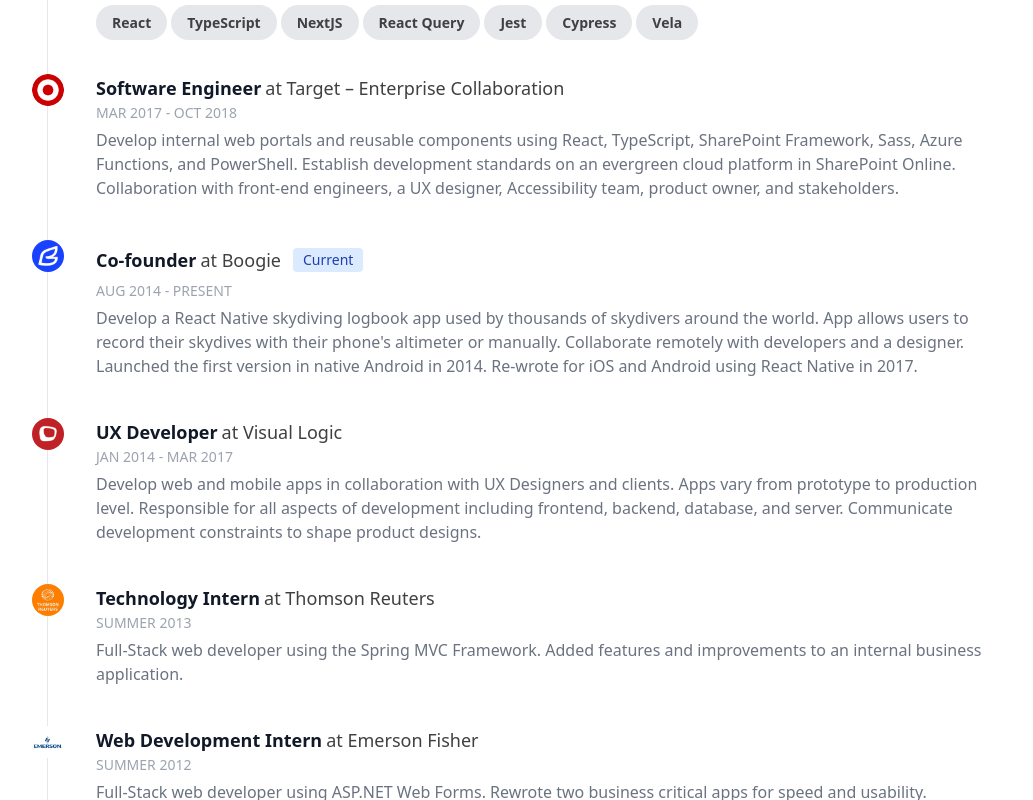
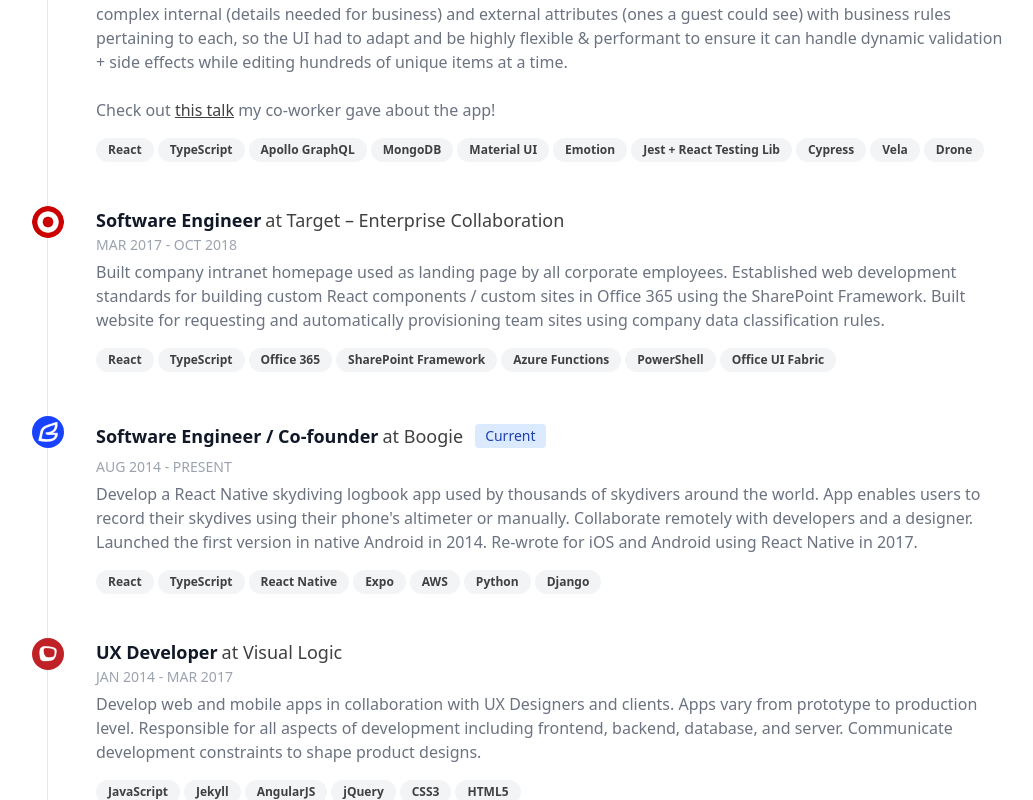
Before and after one commit to jacobhummel/jacobhummel, a Next.js app: page / in a window 1280 px wide. Shown: the part 1100-1900 px from the top of the page, without its empty margins (113-1146 px from the left). Built offline with nearby package versions, Linux system fonts and the light colour scheme.

Commit message:
polish / content

```diff
--- a/components/Experience.tsx
+++ b/components/Experience.tsx
@@ -48,16 +48,17 @@
                 </ol>
               )}
               {item.skills && (
-                <ol className="list-disc list-inside text-gray-500 mt-4">
+                <div className="flex flex-wrap">
                   {item.skills.map((skill) => (
                     <Link
+                      key={skill.name}
                       href={skill.link}
-                      className="px-4 py-2 rounded-full text-gray-500 bg-gray-200 font-semibold text-sm mr-1 align-center w-max cursor-pointer active:bg-gray-300 transition duration-300 ease"
+                      className="px-3 py-1 rounded-full text-gray-500 bg-gray-100 font-semibold text-xs mr-1 mb-1 align-center w-max cursor-pointer hover:bg-gray-300 transition duration-300 ease"
                     >
                       {skill.name}
                     </Link>
                   ))}
-                </ol>
+                </div>
               )}
             </li>
           ))}
--- a/components/Feature.tsx
+++ b/components/Feature.tsx
@@ -48,23 +48,29 @@
                   </h2>
                   <div className="w-12 h-1 bg-blue-600 rounded mt-2 mb-4"></div>
                   <p className="text-base">Skydiving Logbook app</p>
-                  <Link href="https://boogie.io">boogie.io</Link>
+                  <Link href="https://boogie.io" className="underline">
+                    boogie.io
+                  </Link>
                 </div>
               </div>
               <div className="sm:w-2/3 sm:pl-8 sm:py-8 sm:border-l border-gray-200 sm:border-t-0 border-t mt-4 pt-4 sm:mt-0 text-center sm:text-left">
                 <p className="leading-relaxed text-lg mb-4">
-                  Lorem ipsum dolor sit amet, consectetur adipiscing elit.
-                  Maecenas non dictum metus. Fusce mollis varius ligula.
-                  Phasellus volutpat, orci eu ornare imperdiet, dui quam
-                  tincidunt odio, ac pharetra enim sem ut enim. Fusce gravida
-                  est vitae erat molestie, ut molestie lacus facilisis.
-                  Phasellus volutpat, orci eu ornare imperdiet, dui quam
-                  tincidunt odio, ac pharetra enim sem ut enim. Fusce gravida
-                  est vitae erat molestie, ut molestie lacus facilisis.
+                  Boogie started as an idea from my coworker, Jason, at my first
+                  job. Jason is a skydiver, product designer, and a bit of a
+                  thrillseeker. He was frustrated by the lack of software
+                  supporting his journey and logging requirement to advance in
+                  the sport of skydiving. Together, him, myself and another
+                  engineer friend designed and built a logging app that enables
+                  skydivers to log &amp; record their skydives. Over the years,
+                  Boogie has grown from a passion project into an Android and
+                  iOS app used by thousands of skydivers around the world. Two
+                  more engineers joined our team and we're currently working on
+                  paid features, a web app, and converting our React Native app
+                  to Expo.
                 </p>
                 <div className="flex md:ml-auto md:mr-0 mx-auto items-center flex-shrink-0 space-x-4">
                   <a
-                    href=""
+                    href="https://play.google.com/store/apps/details?id=io.boogie.boogie"
                     className="bg-gray-200 inline-flex py-3 px-5 rounded-lg items-center hover:bg-slate-200 focus:outline-none"
                   >
                     <svg
@@ -85,7 +91,7 @@
                     </span>
                   </a>
                   <a
-                    href=""
+                    href="https://apps.apple.com/us/app/boogie-skydiving-logbook/id1229322427?ls=1"
                     className="bg-gray-200 inline-flex py-3 px-5 rounded-lg items-center hover:bg-slate-200 focus:outline-none"
                   >
                     <svg
--- a/components/Hero.tsx
+++ b/components/Hero.tsx
@@ -16,9 +16,8 @@
               />
             </div>
             <h1 className="text-2xl md:text-3xl text-white">
-              I&apos;m <strong>Jacob Hummel</strong>, a React/React Native
-              front-end software engineer with a UX background. Located in
-              Minneapolis, MN.
+              I&apos;m <strong className="font-semibold">Jacob Hummel</strong>,
+              a front-end software engineer with a UX background. 👋
             </h1>
           </div>
         </div>
--- a/data/experience.tsx
+++ b/data/experience.tsx
@@ -12,12 +12,15 @@
     description: (
       <>
         Currently rewriting{" "}
-        <Link href="target.com/redcard">target.com/redcard</Link>. <br />
+        <Link href="https://target.com/redcard" className="underline">
+          target.com/redcard
+        </Link>
+        . <br />
         <br />
-        Developed an in store Electron app used to pay RedCard (Target Credit
-        Card) balance. App interacted with register peripherals to identify
-        guest, process payment using all valid tenders, and generate and print
-        receipts.
+        Developed in-store Electron app used to pay RedCard (Target Credit Card)
+        balance. App interacts with register peripherals to lookup guest's
+        account, process payment, generate and print receipt. Used by thousands
+        of guests daily at 1800+ Target stores.
       </>
     ),
     skills: [
@@ -25,7 +28,10 @@
       skills.TypeScript,
       skills.NextJS,
       skills.ReactQuery,
-      skills.Jest,
+      skills.Electron,
+      skills.Emotion,
+      skills.StyledComponents,
+      skills.ReactTestingLibrary,
       skills.Cypress,
       skills.Vela,
     ],
@@ -37,16 +43,37 @@
     active: false,
     icon: "/static/images/experience/target.jpg",
     link: "https://www.target.com",
-    description:
-      "Developed a large vendor facing web app for setting up and managing retail item data. Built with React, Redux, TypeScript, Apollo Client / Server (GraphQL), NodeJS, and CSS in JS (Emotion). Testing automation with Jest, React Testing Library, and Cypress. CI/CD with Drone.",
+    description: (
+      <>
+        Developed a large vendor facing web app for setting up and managing
+        retail item data. Items have up to hundreds of complex internal (details
+        needed for business) and external attributes (ones a guest could see)
+        with business rules pertaining to each, so the UI had to adapt and be
+        highly flexible &amp; performant to ensure it can handle dynamic
+        validation + side effects while editing hundreds of unique items at a
+        time. <br />
+        <br />
+        Check out{" "}
+        <Link
+          href="https://www.youtube.com/watch?v=mIejhIX7ObE"
+          className="underline"
+        >
+          this talk
+        </Link>{" "}
+        my co-worker gave about the app!
+      </>
+    ),
     skills: [
       skills.React,
       skills.TypeScript,
-      skills.NextJS,
-      skills.ReactQuery,
-      skills.Jest,
+      skills.ApolloGraphQl,
+      skills.MongoDB,
+      skills.MaterialUI,
+      skills.Emotion,
+      skills.ReactTestingLibrary,
       skills.Cypress,
       skills.Vela,
+      skills.Drone,
     ],
   },
   {
@@ -57,17 +84,35 @@
     icon: "/static/images/experience/target.jpg",
     link: "https://www.target.com",
     description:
-      "Develop internal web portals and reusable components using React, TypeScript, SharePoint Framework, Sass, Azure Functions, and PowerShell.  Establish development standards on an evergreen cloud platform in SharePoint Online. Collaboration with front-end engineers, a UX designer, Accessibility team, product owner, and stakeholders.",
+      "Built company intranet homepage used as landing page by all corporate employees. Established web development standards for building custom React components / custom sites in Office 365 using the SharePoint Framework. Built website for requesting and automatically provisioning team sites using company data classification rules.",
+    skills: [
+      skills.React,
+      skills.TypeScript,
+      skills.Office365,
+      skills.SharePoint,
+      skills.AzureFunctions,
+      skills.PowerShell,
+      skills.OfficeUIFabric,
+    ],
   },
   {
     name: "Boogie",
-    title: "Co-founder",
+    title: "Software Engineer / Co-founder",
     duration: "AUG 2014 - PRESENT",
     active: true,
     icon: "/static/images/experience/boogie.png",
     link: "https://boogie.io",
     description:
-      "Develop a React Native skydiving logbook app used by thousands of skydivers around the world. App allows users to record their skydives with their phone's altimeter or manually. Collaborate remotely with developers and a designer. Launched the first version in native Android in 2014. Re-wrote for iOS and Android using React Native in 2017.",
+      "Develop a React Native skydiving logbook app used by thousands of skydivers around the world. App enables users to record their skydives using their phone's altimeter or manually. Collaborate remotely with developers and a designer. Launched the first version in native Android in 2014. Re-wrote for iOS and Android using React Native in 2017.",
+    skills: [
+      skills.React,
+      skills.TypeScript,
+      skills.ReactNative,
+      skills.Expo,
+      skills.AWS,
+      skills.Python,
+      skills.Django,
+    ],
   },
   {
     name: "Visual Logic",
@@ -78,27 +123,35 @@
     link: "https://vlgux.com",
     description:
       "Develop web and mobile apps in collaboration with UX Designers and clients. Apps vary from prototype to production level. Responsible for all aspects of development including frontend, backend, database, and server. Communicate development constraints to shape product designs.",
+    skills: [
+      skills.JavaScript,
+      skills.Jekyll,
+      skills.AngularJS,
+      skills.jQuery,
+      skills.CSS3,
+      skills.HTML5,
+    ],
   },
-  {
-    name: "Thomson Reuters",
-    title: "Technology Intern",
-    duration: "SUMMER 2013",
-    active: false,
-    icon: "/static/images/experience/thomson-reuters.jpg",
-    link: "https://www.thomsonreuters.com/en.html",
-    description:
-      "Full-Stack web developer using the Spring MVC Framework. Added features and improvements to an internal business application.",
-  },
-  {
-    name: "Emerson Fisher",
-    title: "Web Development Intern",
-    duration: "SUMMER 2012",
-    active: false,
-    icon: "/static/images/experience/emerson.jpg",
-    link: "http://www.emerson.com/en-us/automation/fisher",
-    description:
-      "Full-Stack web developer using ASP.NET Web Forms. Rewrote two business critical apps for speed and usability.",
-  },
+  // {
+  //   name: "Thomson Reuters",
+  //   title: "Technology Intern",
+  //   duration: "SUMMER 2013",
+  //   active: false,
+  //   icon: "/static/images/experience/thomson-reuters.jpg",
+  //   link: "https://www.thomsonreuters.com/en.html",
+  //   description:
+  //     "Full-Stack web developer using the Spring MVC Framework. Added features and improvements to an internal business application.",
+  // },
+  // {
+  //   name: "Emerson Fisher",
+  //   title: "Web Development Intern",
+  //   duration: "SUMMER 2012",
+  //   active: false,
+  //   icon: "/static/images/experience/emerson.jpg",
+  //   link: "http://www.emerson.com/en-us/automation/fisher",
+  //   description:
+  //     "Full-Stack web developer using ASP.NET Web Forms. Rewrote two business critical apps for speed and usability.",
+  // },
   {
     name: "Iowa State University",
     title: "B.S. in Software Engineering",
--- a/data/skills.ts
+++ b/data/skills.ts
@@ -11,6 +11,10 @@
     name: "NextJS",
     link: "https://nextjs.org/",
   },
+  Electron: {
+    name: "Electron",
+    link: "https://www.electronjs.org/",
+  },
   ReactQuery: {
     name: "React Query",
     link: "https://react-query.tanstack.com/",
@@ -22,6 +26,14 @@
   Jest: {
     name: "Jest",
     link: "https://jestjs.io/",
+  },
+  ReactTestingLibrary: {
+    name: "Jest + React Testing Lib",
+    link: "https://testing-library.com/docs/react-testing-library/intro/",
+  },
+  Enzyme: {
+    name: "Enzyme",
+    link: "https://enzymejs.github.io/enzyme/",
   },
   Vela: {
     name: "Vela",
@@ -76,11 +88,15 @@
     link: "https://redux.js.org/",
   },
   ApolloGraphQl: {
-    name: "React Native",
-    link: "https://facebook.github.io/react-native/",
+    name: "Apollo GraphQL",
+    link: "https://www.apollographql.com/",
+  },
+  MongoDB: {
+    name: "MongoDB",
+    link: "https://www.mongodb.com/",
   },
   SharePoint: {
-    name: "SharePoint",
+    name: "SharePoint Framework",
     link: "https://docs.microsoft.com/en-us/sharepoint/dev/index",
   },
   Office365: {
@@ -123,4 +139,48 @@
     name: "NodeJS",
     link: "https://nodejs.org/en/",
   },
+  MaterialUI: {
+    name: "Material UI",
+    link: "https://mui.com/",
+  },
+  Emotion: {
+    name: "Emotion",
+    link: "https://emotion.sh/docs/introduction",
+  },
+  StyledComponents: {
+    name: "Styled Components",
+    link: "https://styled-components.com/",
+  },
+  Drone: {
+    name: "Drone",
+    link: "https://www.drone.io/",
+  },
+  Expo: {
+    name: "Expo",
+    link: "https://expo.dev/",
+  },
+  AWS: {
+    name: "AWS",
+    link: "https://aws.amazon.com/",
+  },
+  Python: {
+    name: "Python",
+    link: "https://www.python.org/",
+  },
+  Django: {
+    name: "Django",
+    link: "https://www.djangoproject.com/",
+  },
+  jQuery: {
+    name: "jQuery",
+    link: "https://jquery.com/",
+  },
+  AngularJS: {
+    name: "AngularJS",
+    link: "https://angularjs.org/",
+  },
+  Sass: {
+    name: "Less",
+    link: "https://lesscss.org/",
+  },
 };
--- a/package.json
+++ b/package.json
@@ -10,7 +10,8 @@
     "classnames": "^2.3.1",
     "next": "^12.1.4",
     "react": "18.0.0",
-    "react-dom": "18.0.0"
+    "react-dom": "18.0.0",
+    "react-obfuscate": "3.6.8"
   },
   "devDependencies": {
     "@types/node": "^17.0.23",
```
Also changed, not shown: components/Footer.tsx (+18 -29 lines), 2 other files (tests, documents, lock files or other folders).
